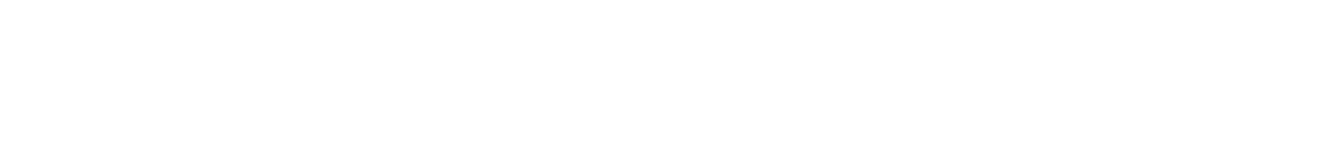
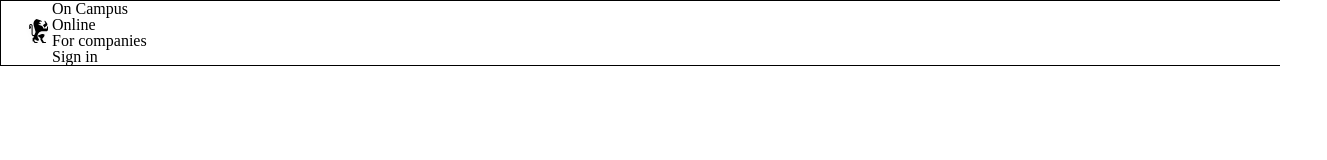
Before and after one commit to scarletjynx/ColmarAcademy, a plain HTML site: page index.html in a window 1280 px wide. Shown: the whole page, 1327 px wide, since content can reach past the window. Drawn offline with Linux system fonts and the light colour scheme.

Commit message:
Start header.

```diff
--- a/index.html
+++ b/index.html
@@ -2,9 +2,22 @@
 <html>
   <head>
     <meta charset="utf-8">
-    <title></title>
+    <link href="./resources/css/reset.css" type="text/css" rel="stylesheet">
+    <link href="./resources/css/styles.css" type="text/css" rel="stylesheet">
+    <title>Colmar Academy</title>
   </head>
   <body>
+    <header>
+      <img src="resources/images/ic-logo.svg">
+      <nav>
+        <ul>
+          <li>On Campus</li>
+          <li>Online</li>
+          <li>For companies</li>
+          <li>Sign in</li>
+        </ul>
+      </nav>
+    </header>
 
   </body>
 </html>
--- a/resources/css/styles.css
+++ b/resources/css/styles.css
@@ -0,0 +1,17 @@
+html {
+  font-size: 16px;
+  border: 1px solid black;
+}
+
+header {
+  display: flex;
+  align-items: center;
+  height: 4rem;
+  width: 100%;
+  padding: 0 1.5rem;
+  background-color: white;
+}
+
+header nav {
+  display: flex;
+}
```
